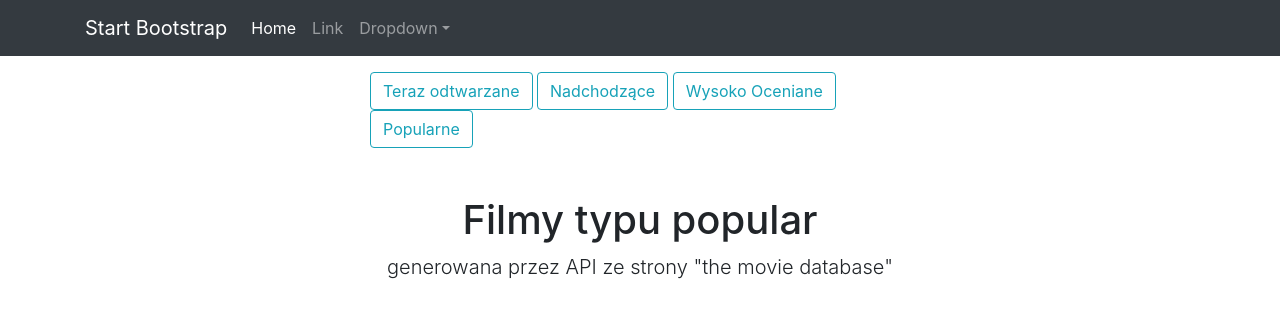
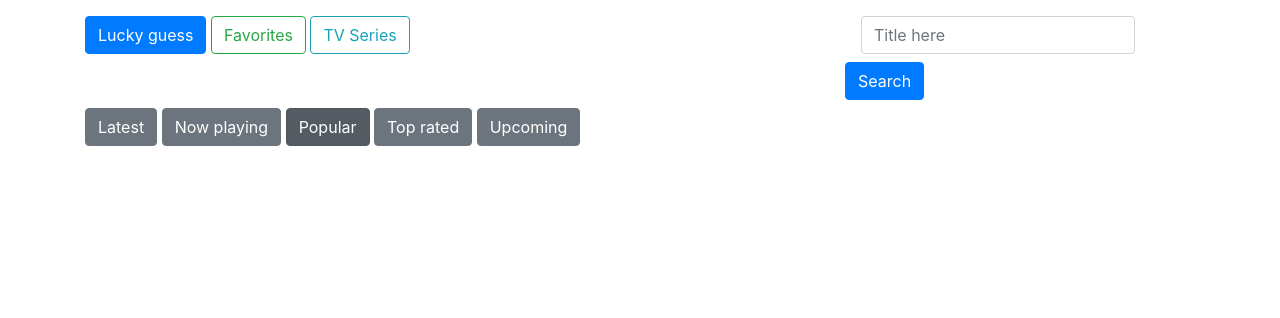
Before and after one commit to MateuszKunkel/zadanie-10.4, a Flask app: page / in a window 1280 px wide. Shown: the top 318 px of the page. Run offline with Flask 2, Linux system fonts and the light colour scheme; data that the repository does not hold is empty.

Commit message:
code version alpha completed

```diff
--- a/main.py
+++ b/main.py
@@ -1,30 +1,96 @@
-from flask import Flask, render_template, request
+from flask import Flask, flash, render_template, request, url_for, redirect
+from faker import Faker
 import tmdb_client
-import random
+import datetime
 
+fake = Faker()
 app = Flask(__name__)
+FAVORITES = set()
+app.secret_key = "asdhjrzkjwe"
 
 
-@app.route('/')
+@app.route("/favorites/add", methods=["POST"])
+def add_to_favorites():
+    data = request.form
+    movie_id = data.get("movie_id")
+    movie_title = data.get("movie_title")
+    if movie_id and movie_title:
+        FAVORITES.add(movie_id)
+        flash(f"added {movie_title} to favorites")
+    return redirect(url_for("homepage"))
+
+
+@app.route("/favorites")
+def show_favorites():
+    if FAVORITES:
+        movies = []
+        for movie_id in FAVORITES:
+            movie_details = tmdb_client.get_single_movie(movie_id)
+            movies.append(movie_details)
+    else:
+        movies = []
+    return render_template("homepage.html", movies=movies)
+
+
+@app.route("/")
 def homepage():
-    selected_list = request.args.get('list_type', 'popular')
+    options = ["Latest", "Now playing", "Popular", "Top rated", "Upcoming"]
+    value = request.args.get("value", "Popular")
+    selected_list = request.args.get("list_type", "popular")
+
+    safelock = ["latest", "now_playing", "popular", "top_rated", "upcoming"]
+    if any(item == selected_list for item in safelock):
+        pass
+    else:
+        selected_list = "popular"
+
     movies = tmdb_client.get_movies(how_many=20, list_name=selected_list)
-    return render_template("homepage.html", movies=movies, current_list=selected_list)
+    return render_template(
+        "homepage.html", options=options, movies=movies, current_list=value
+    )
+
+
+@app.route("/luckyguess")
+def lucky():
+    value = fake.sentence(nb_words=1)
+    movies = tmdb_client.search(value)
+    return render_template("lucky.html", movies=movies, value=value)
+
+
+@app.route("/search")
+def search():
+    search_query = request.args.get("Sform", "")
+    if search_query:
+        movies = tmdb_client.search(search_query=search_query)
+    else:
+        movies = []
+    return render_template("search.html", movies=movies, search_query=search_query)
+
 
 @app.route("/movie/<movie_id>")
 def movie_details(movie_id):
     details = tmdb_client.get_single_movie(movie_id)
     cast = tmdb_client.get_single_movie_cast(movie_id)
-    #movie_images = tmdb_client.get_movie_images(movie_id)
-    #selected_backdrop = random.choice(movie_images['backdrops'])
-    #return render_template("movie_details.html", movie=details, cast=cast, selected_backdrop=selected_backdrop)
+    # movie_images = tmdb_client.get_movie_images(movie_id)
+    # selected_backdrop = random.choice(movie_images['backdrops'])
+    # return render_template("movie_details.html", movie=details, cast=cast, selected_backdrop=selected_backdrop)
     return render_template("movie_details.html", movie=details, cast=cast)
+
+
+@app.route("/today")
+def today():
+    movies = tmdb_client.get_series_airing()
+    today = datetime.date.today()
+    return render_template("today.html", movies=movies, today=today)
+
 
 @app.context_processor
 def utility_processor():
     def tmdb_image_url(path, size):
         return tmdb_client.get_poster_url(path, size)
+
     return {"tmdb_image_url": tmdb_image_url}
+
 
 if __name__ == "__main__":
     app.run(debug=True)
--- a/templates/homepage.html
+++ b/templates/homepage.html
@@ -1,21 +1,38 @@
 {% extends "index.html" %}
 
 {% block content %}
+<!--div class="p-3 mb-2 bg-success text-dark"-->
     <p></p>
-<div class="row justify-content-around">
-    <div class="col-lg-6">
-        <a href="{{ url_for('homepage', list_type='now_playing') }}" class="btn btn-outline-info">Teraz odtwarzane</a>
-        <a href="{{ url_for('homepage', list_type='upcoming') }}" class="btn btn-outline-info">Nadchodzące</a>
-        <a href="{{ url_for('homepage', list_type='top_rated') }}" class="btn btn-outline-info">Wysoko Oceniane</a>
-        <a href="{{ url_for('homepage', list_type='popular') }}" class="btn btn-outline-info">Popularne</a>
+
+    <div class="row">
+        <div class="col-lg-8">
+            <a href="{{ url_for('lucky') }}" class="btn btn-primary">Lucky guess</a>
+            <a href="{{ url_for('show_favorites') }}" class="btn btn-outline-success">Favorites</a>
+            <a href="{{ url_for('today') }}" class="btn btn-outline-info">TV Series</a>
+        </div>
+
+        <div class="col-lg-4">
+            <form class="form-inline" method="GET" action="/search">
+                <div class="form-group mx-sm-3 mb-2">
+                    <label for="search" class="sr-only">Search</label>
+                    <input type="text" class="form-control" id="search" value="{% if search_query %}{{ search_query }}{% endif %}" placeholder="Title here" name="Sform">
+                </div>
+                    <button type="submit" class="btn btn-primary mb-2">Search</button>
+            </form>
+        </div>
+
+        <div class="col-lg-8">
+            {% for option in options %}
+                {% if option == current_list %}
+                <a href="{{ url_for('homepage', list_type=option.lower()|replace(" ", "_"), value=option ) }}" class="btn btn-secondary active" role="button" aria-pressed="true">{{ option }}</a>
+                {% else %}
+                <a href="{{ url_for('homepage', list_type=option.lower()|replace(" ", "_"), value=option ) }}" class="btn btn-secondary" role="button">{{ option }}</a>
+                {% endif %}
+            {% endfor %}
         </div>
     </div>
 
     <div class="row">
-    <div class="col-lg-12 text-center">
-        <h1 class="mt-5">Filmy typu {{ current_list }}</h1>
-        <p class="lead">generowana przez API ze strony "the movie database"</p>
-    </div>
 
         {% for movie in movies %}
         <div class="col-lg-3 col-md-6 mb-4">
@@ -25,11 +42,24 @@
                     <h4 class="card-title">{{ movie.title }}</h4>
                 </div>
                 <div class="card-footer text-center">
-                <a href="{{ url_for('movie_details', movie_id=movie.id) }}">Pokaż więcej</a>
+                    <a href="{{ url_for('movie_details', movie_id=movie.id) }}">Read More</a>
+                    <form method="POST" action="{{ url_for('add_to_favorites') }}" class="d-inline-flex">
+                        <input type="hidden" name="movie_title" value="{{ movie.title }}">
+                        <input type="hidden" name="movie_id" value="{{ movie.id }}">
+                        <button type="submit" class="btn btn-default">
+                          <svg class="bi bi-star" width="1em" height="1em" viewBox="0 0 16 16" fill="currentColor" xmlns="http://www.w3.org/2000/svg">
+                            <path fill-rule="evenodd" d="M2.866 14.85c-.078.444.36.791.746.593l4.39-2.256 4.389 2.256c.386.198.824-.149.746-.592l-.83-4.73 3.523-3.356c.329-.314.158-.888-.283-.95l-4.898-.696L8.465.792a.513.513 0 0 0-.927 0L5.354 5.12l-4.898.696c-.441.062-.612.636-.283.95l3.523 3.356-.83 4.73zm4.905-2.767l-3.686 1.894.694-3.957a.565.565 0 0 0-.163-.505L1.71 6.745l4.052-.576a.525.525 0 0 0 .393-.288l1.847-3.658 1.846 3.658a.525.525 0 0 0 .393.288l4.052.575-2.906 2.77a.564.564 0 0 0-.163.506l.694 3.957-3.686-1.894a.503.503 0 0 0-.461 0z"/>
+                          </svg>
+                        </button>
+                    </form>
                 </div>
             </div>
         </div>
         {% endfor %}
     </div>
+<!--/div-->
+{% endblock %}
 
-{% endblock %}
+<svg xmlns="http://www.w3.org/2000/svg" width="16" height="16" fill="currentColor" class="bi bi-star" viewBox="0 0 16 16">
+    <path d="M2.866 14.85c-.078.444.36.791.746.593l4.39-2.256 4.389 2.256c.386.198.824-.149.746-.592l-.83-4.73 3.522-3.356c.33-.314.16-.888-.282-.95l-4.898-.696L8.465.792a.513.513 0 0 0-.927 0L5.354 5.12l-4.898.696c-.441.062-.612.636-.283.95l3.523 3.356-.83 4.73zm4.905-2.767-3.686 1.894.694-3.957a.565.565 0 0 0-.163-.505L1.71 6.745l4.052-.576a.525.525 0 0 0 .393-.288L8 2.223l1.847 3.658a.525.525 0 0 0 .393.288l4.052.575-2.906 2.77a.565.565 0 0 0-.163.506l.694 3.957-3.686-1.894a.503.503 0 0 0-.461 0z"/>
+</svg>
--- a/templates/index.html
+++ b/templates/index.html
@@ -14,29 +14,22 @@
     </head>
     <body>
         <!-- Responsive navbar-->
-        <nav class="navbar navbar-expand-lg navbar-dark bg-dark">
-            <div class="container">
-                <a class="navbar-brand" href="#">Start Bootstrap</a>
-                <button class="navbar-toggler" type="button" data-bs-toggle="collapse" data-bs-target="#navbarSupportedContent" aria-controls="navbarSupportedContent" aria-expanded="false" aria-label="Toggle navigation"><span class="navbar-toggler-icon"></span></button>
-                <div class="collapse navbar-collapse" id="navbarSupportedContent">
-                    <ul class="navbar-nav ms-auto mb-2 mb-lg-0">
-                        <li class="nav-item"><a class="nav-link active" aria-current="page" href="#">Home</a></li>
-                        <li class="nav-item"><a class="nav-link" href="#">Link</a></li>
-                        <li class="nav-item dropdown">
-                            <a class="nav-link dropdown-toggle" id="navbarDropdown" href="#" role="button" data-bs-toggle="dropdown" aria-expanded="false">Dropdown</a>
-                            <ul class="dropdown-menu dropdown-menu-end" aria-labelledby="navbarDropdown">
-                                <li><a class="dropdown-item" href="#">Action</a></li>
-                                <li><a class="dropdown-item" href="#">Another action</a></li>
-                                <li><hr class="dropdown-divider" /></li>
-                                <li><a class="dropdown-item" href="#">Something else here</a></li>
-                            </ul>
-                        </li>
-                    </ul>
-                </div>
-            </div>
-        </nav>
         <!-- Page content-->
         <div class="container">
+            <div class="row">
+                {% with messages = get_flashed_messages() %}
+                    {% if messages %}
+                        {% for message in messages %}
+                            <div class="alert alert-info mt-3" role="alert">
+                                {{ message }}
+                                <button type="button" class="close" data-dismiss="alert" aria-label="Close">
+                                    <span aria-hidden="true">&times;</span>
+                                </button>
+                            </div>
+                        {% endfor %}
+                    {% endif %}
+                {% endwith %}
+            </div>
             {% block content %}
             {% endblock %}
         </div>
```
Also changed, not shown: templates/lucky.html (added, +24 -0 lines), templates/search.html (added, +24 -0 lines), templates/today.html (added, +22 -0 lines), tmdb_client.py (+40 -21 lines). Lines whose indentation alone changed are shown as unchanged.
